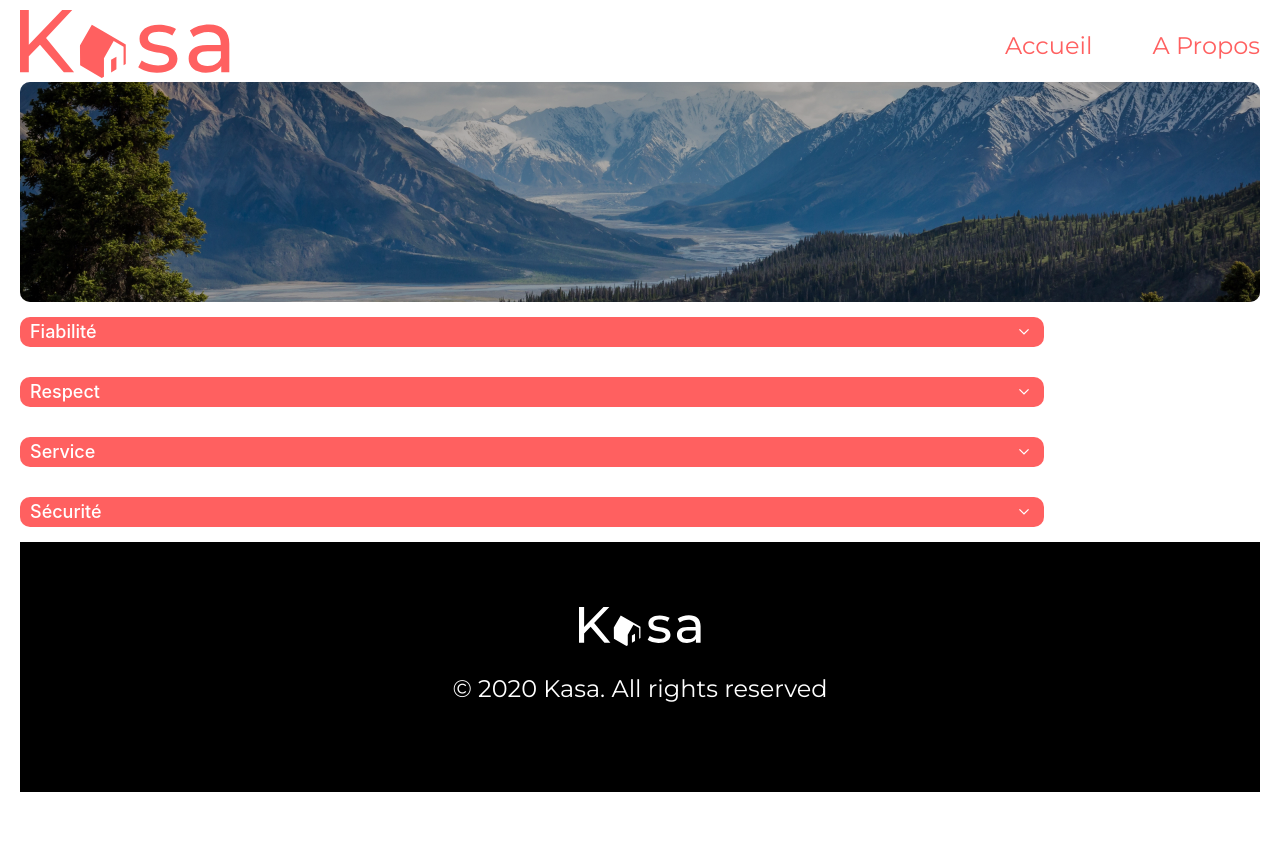
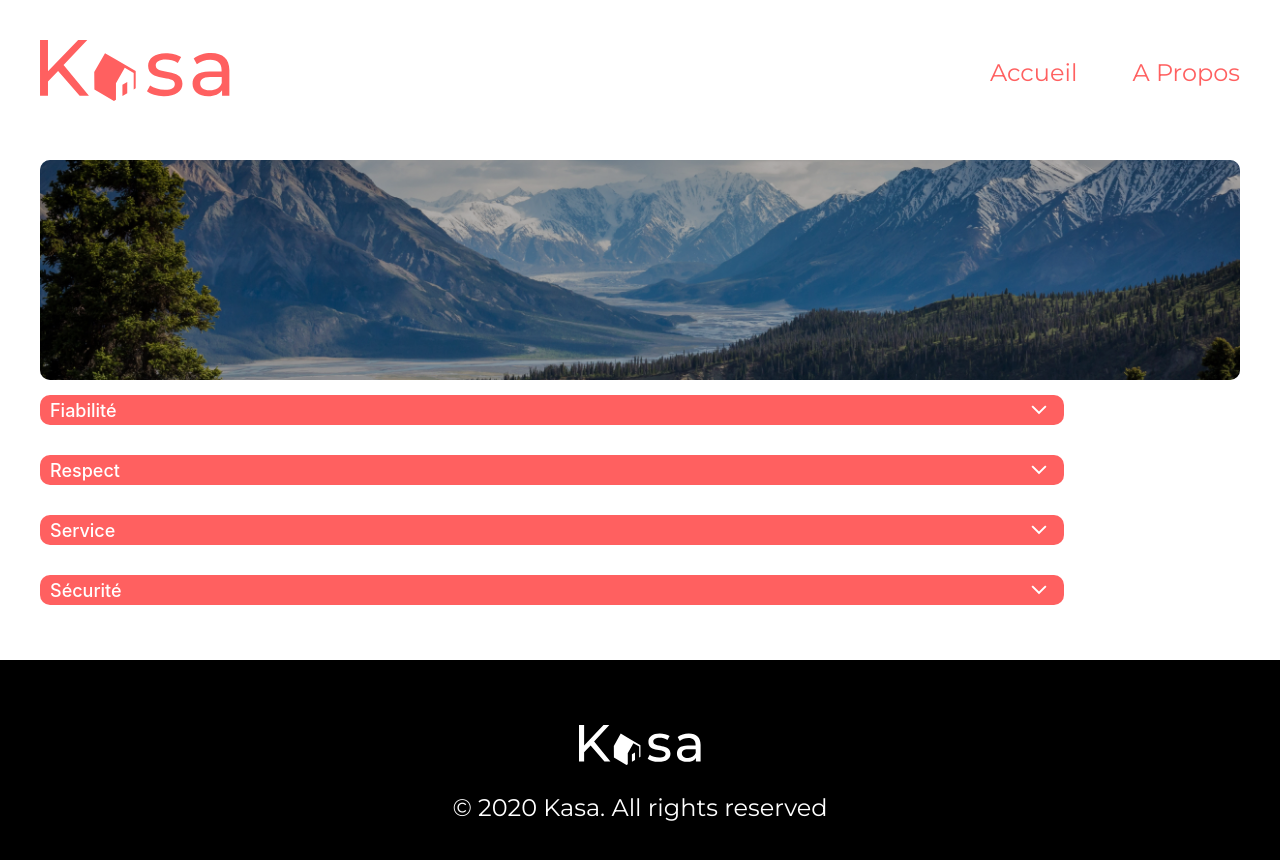
Before and after one commit to romysgalaxy/kasa, a React (Create React App) app: page /about in a window 1280 px wide. Shown: the top 860 px of the page. Before the commit the page ends 802 px from the top, so only its background shows below. Built offline with nearby package versions, Linux system fonts and the light colour scheme.

Commit message:
Layout component for the App

```diff
--- a/src/components/Hero.js
+++ b/src/components/Hero.js
@@ -7,4 +7,4 @@ export default function Hero({img, text}) {
         <p>{text}</p>
       </div>
     );
-  }
+}
--- /dev/null
+++ b/src/components/Layout.js
@@ -0,0 +1,7 @@
+import '../style/layout.css'
+
+export default function Layout({children}) {
+    return (
+      <div className="layout">{children}</div>
+    );
+}
--- a/src/index.css
+++ b/src/index.css
@@ -6,8 +6,9 @@
 }
 
 body {
-  margin: 10px auto;
-  max-width: 1240px;
+  /* margin: 10px auto; */
+  /* max-width: 1240px; */
+  margin: 0;
   font-family: -apple-system, BlinkMacSystemFont, 'Segoe UI', 'Roboto', 'Oxygen',
     'Ubuntu', 'Cantarell', 'Fira Sans', 'Droid Sans', 'Helvetica Neue',
     sans-serif;
--- a/src/index.js
+++ b/src/index.js
@@ -5,12 +5,15 @@ import App from './App';
 import Header from './components/Header';
 import reportWebVitals from './reportWebVitals';
 import Footer from './components/Footer';
+import Layout from './components/Layout'
 
 const root = ReactDOM.createRoot(document.getElementById('root'));
 root.render(
   <React.StrictMode>
+    <Layout>
       <Header/>
       <App/>
+    </Layout>
       <Footer/>
   </React.StrictMode>
 );
--- a/src/style/about.css
+++ b/src/style/about.css
@@ -3,6 +3,6 @@
     display: flex;
     flex-direction: column;
     align-items: center;
-    justify-content: center; /* Centrer verticalement */
+    justify-content: center;
     width: 100%;
 }
--- a/src/style/accordion.css
+++ b/src/style/accordion.css
@@ -49,8 +49,10 @@
     .accordion_header h3 {
         font-size: 18px;
     }
-
     .accordion_content p {
         font-size: 18px;
     }
+    .accordion_header img {
+        width: 30px;
+    }
 }
--- a/src/style/card.css
+++ b/src/style/card.css
@@ -2,7 +2,6 @@
     position: relative;
     display: flex;
     width: 100%;
-    max-width: 350px;
     height: 255px;
     border-radius: 10px;
     margin: 10px 0;
@@ -47,6 +46,7 @@
 @media screen and (min-width: 579px) {
     .card {
         margin: 10px;
+        max-width: 350px;
     }
 }
 
--- a/src/style/cardDetail.css
+++ b/src/style/cardDetail.css
@@ -1,3 +1,7 @@
+.cardDetail {
+    margin: 10px 0;
+}
+
 .cardDetail h1 {
     font-weight: 500;
 }
@@ -45,7 +49,7 @@
 
 .cardDetail .cardDetail_container-name p {
     font-size: 12px;
-    margin-right: 5px;
+    margin-right: 10px;
 }
 
 .cardDetail .cardDetail_container-name img {
@@ -89,9 +93,10 @@
     }
     .cardDetail_content {
         display: flex;
+        justify-content: space-between;
         width: 100%;
     }
     .cardDetail_content .accordion {
-        width: 50%;
+        width: 47%;
     }
 }
--- a/src/style/header.css
+++ b/src/style/header.css
@@ -2,10 +2,11 @@ header {
     display: flex;
     justify-content: space-between;
     align-items: center;
+    margin-bottom: 10px;
 }
 
 header img {
-    width: 145px;
+    width: 130px;
 }
 
 header ul {
@@ -28,11 +29,14 @@ header a {
 }
 
 @media screen and (min-width: 579px) {
+    header {
+        margin-bottom: 55px;
+    }
     header img {
-        width: 210px;
+        width: 190px;
     }
     header li {
-        margin-left: 60px;
+        margin-left: 55px;
         text-transform: none;
         font-size: 24px;
     }
--- a/src/style/home.css
+++ b/src/style/home.css
@@ -2,12 +2,14 @@
     display: flex;
     justify-content: center;
     flex-wrap: wrap;
+    margin: 8px 0;
 }
 
 @media screen and (min-width: 576px) {
     .card_container {
         background-color: #F6F6F6;
         border-radius: 25px;
-        padding: 20px
+        padding: 20px;
+        margin: 45px 0;
     }
 }
--- /dev/null
+++ b/src/style/layout.css
@@ -0,0 +1,12 @@
+.layout {
+    margin: 20px auto;
+    padding: 0 20px;
+    max-width: 1240px;
+}
+
+@media screen and (min-width: 579px) {
+    .layout {
+        margin: 40px auto;
+        padding: 0 40px;
+    }
+}
```
